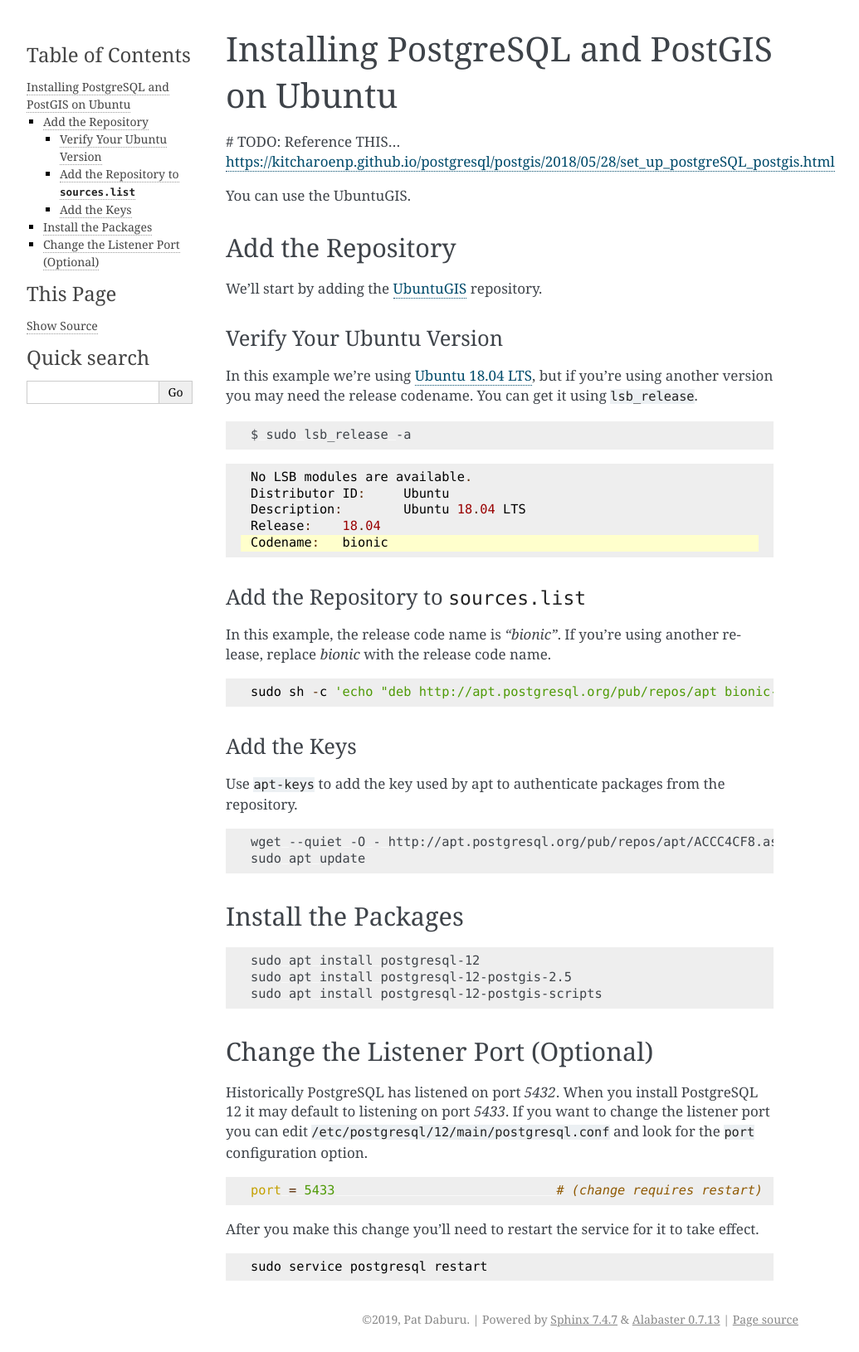
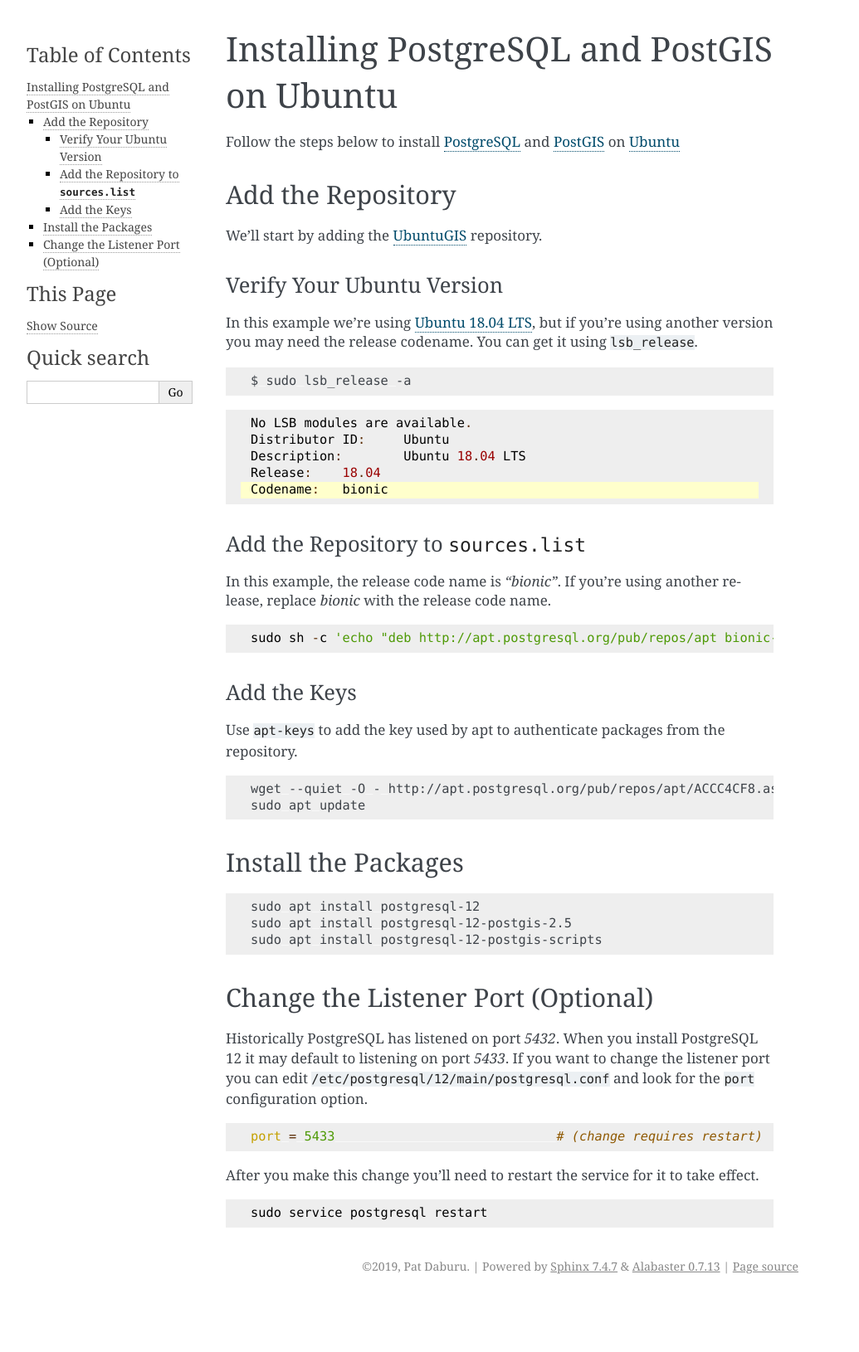
Before and after one commit to patdaburu/normanpg, a Sphinx documentation site: the page built from docs/source/postgis/install/ubuntu.rst, in a window 1280 px wide. Shown: the whole page at 83% size, without its empty margins (148-1183 px from the left). Built offline with Sphinx 7.4.7, drawn with Linux system fonts in a browser that asks for light colours; after the commit the page ends 1566 px from its top, so only the background shows below that.

Commit message:
More documentation updates.

```diff
--- a/docs/source/postgis/install/ubuntu.rst
+++ b/docs/source/postgis/install/ubuntu.rst
@@ -3,12 +3,8 @@
 Installing PostgreSQL and PostGIS on Ubuntu
 ===========================================
 
-# TODO: Reference THIS...
-https://kitcharoenp.github.io/postgresql/postgis/2018/05/28/set_up_postgreSQL_postgis.html
-
-You can use the UbuntuGIS.
-
-
+Follow the steps below to install `PostgreSQL <https://www.postgresql.org/>`_
+and `PostGIS <http://postgis.org/>`_ on `Ubuntu <https://www.ubuntu.com/>`_
 
 Add the Repository
 ------------------
```
